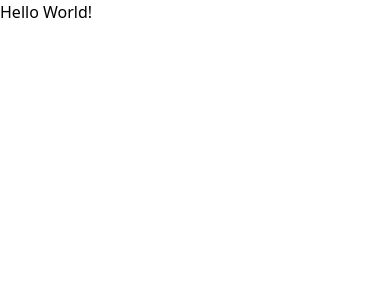
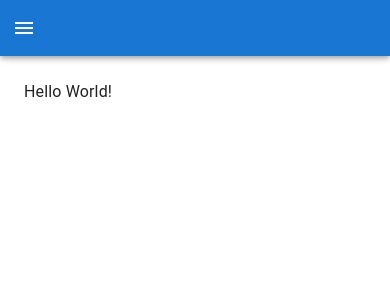
Before and after one commit to rajprogrammerbd/contacts_management_app, a Next.js app: page / in a window 390 px wide. Shown: the top 300 px of the page. Built offline with nearby package versions, Linux system fonts and the light colour scheme.

Commit message:
add responsive navbar

```diff
--- /dev/null
+++ b/app/Components/Navigation/index.tsx
@@ -0,0 +1,119 @@
+'use client';
+import { useState } from "react";
+import {
+    AppBar,
+    Toolbar,
+    Box,
+    Button,
+    CssBaseline,
+    Drawer,
+    IconButton,
+    Typography,
+    Divider,
+    List,
+    ListItem,
+    ListItemButton,
+    ListItemText
+} from "@mui/material";
+import MenuIcon from '@mui/icons-material/Menu';
+
+interface IObject {
+    id: number;
+    name: string;
+}
+
+type IState = IObject[];
+
+const drawerWidth = 240;
+
+function NavigationBar({
+    children,
+    window
+  }: Readonly<{
+    children: React.ReactNode;
+    window?: () => Window;
+  }>) {
+    const [state, ] = useState<IState>(() => {
+        return [
+            {
+                id: 0,
+                name: 'All Contacts'
+            },
+            {
+                id: 1,
+                name: 'Add Contacts'
+            }
+        ]
+    });
+
+    const container = window !== undefined ? () => window().document.body : undefined;
+
+    const [mobileOpen, setMobileOpen] = useState<boolean>(false);
+
+    const handleDrawerToggle = () => {
+      setMobileOpen((prevState) => !prevState);
+    };
+
+    const drawer = (
+      <Box onClick={handleDrawerToggle} sx={{ textAlign: 'center' }}>
+        <List>
+          {state.map((item: IObject) => (
+            <ListItem key={item.id} disablePadding>
+              <ListItemButton sx={{ textAlign: 'center' }}>
+                <ListItemText primary={item.name} />
+              </ListItemButton>
+            </ListItem>
+          ))}
+        </List>
+      </Box>
+    );
+
+    return (
+        <Box sx={{ display: 'flex' }}>
+          <CssBaseline />
+          <AppBar component="nav">
+            <Toolbar>
+              <IconButton
+                color="inherit"
+                aria-label="open drawer"
+                edge="start"
+                onClick={handleDrawerToggle}
+                sx={{ mr: 2, display: { sm: 'none' } }}
+              >
+                <MenuIcon />
+              </IconButton>
+              <Box sx={{ display: { xs: 'none', sm: 'block' } }}>
+                {state.map((item: IObject) => (
+                  <Button key={item.id} sx={{ color: '#fff' }}>
+                    {item.name}
+                  </Button>
+                ))}
+              </Box>
+            </Toolbar>
+          </AppBar>
+          <nav>
+            <Drawer
+              container={container}
+              variant="temporary"
+              open={mobileOpen}
+              onClose={handleDrawerToggle}
+              ModalProps={{
+                keepMounted: true,
+              }}
+              sx={{
+                display: { xs: 'block', sm: 'none' },
+                '& .MuiDrawer-paper': { boxSizing: 'border-box', width: drawerWidth },
+              }}
+            >
+              {drawer}
+            </Drawer>
+          </nav>
+          <Box component="main" sx={{ p: 3 }}>
+            <Toolbar />
+            {children}
+          </Box>
+        </Box>
+    );
+}
+
+export default NavigationBar;
--- a/app/layout.tsx
+++ b/app/layout.tsx
@@ -1,5 +1,6 @@
 import type { Metadata } from "next";
 import localFont from "next/font/local";
+import NavigationBar from "./Components/Navigation";
 import "./globals.css";
 
 const geistSans = localFont({
@@ -28,7 +29,9 @@ export default function RootLayout({
       <body
         className={`${geistSans.variable} ${geistMono.variable} antialiased`}
       >
-        {children}
+        <NavigationBar>
+          {children}
+        </NavigationBar>
       </body>
     </html>
   );
--- a/app/page.tsx
+++ b/app/page.tsx
@@ -1,3 +1,3 @@
 export default function Home() {
-  return <h4>Hello World!</h4>
+  return <h4>Hello World!</h4>;
 }
--- a/package.json
+++ b/package.json
@@ -11,6 +11,7 @@
   "dependencies": {
     "@emotion/react": "^11.13.3",
     "@emotion/styled": "^11.13.0",
+    "@mui/icons-material": "^6.1.5",
     "@mui/material": "^6.1.5",
     "@mui/styled-engine-sc": "^6.1.5",
     "next": "15.0.1",
```
Also changed, not shown: 1 other file (tests, documents, lock files or other folders).
